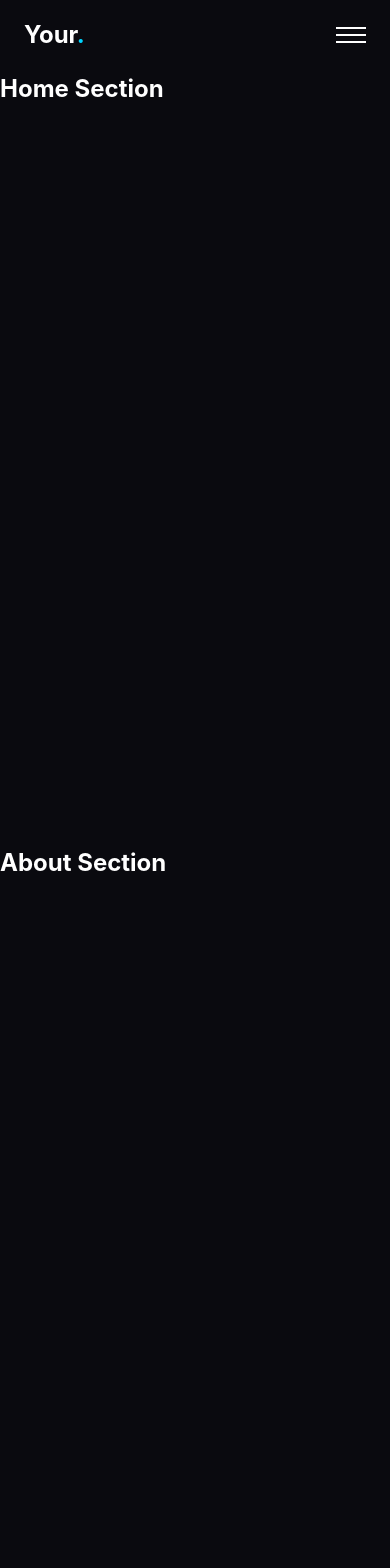
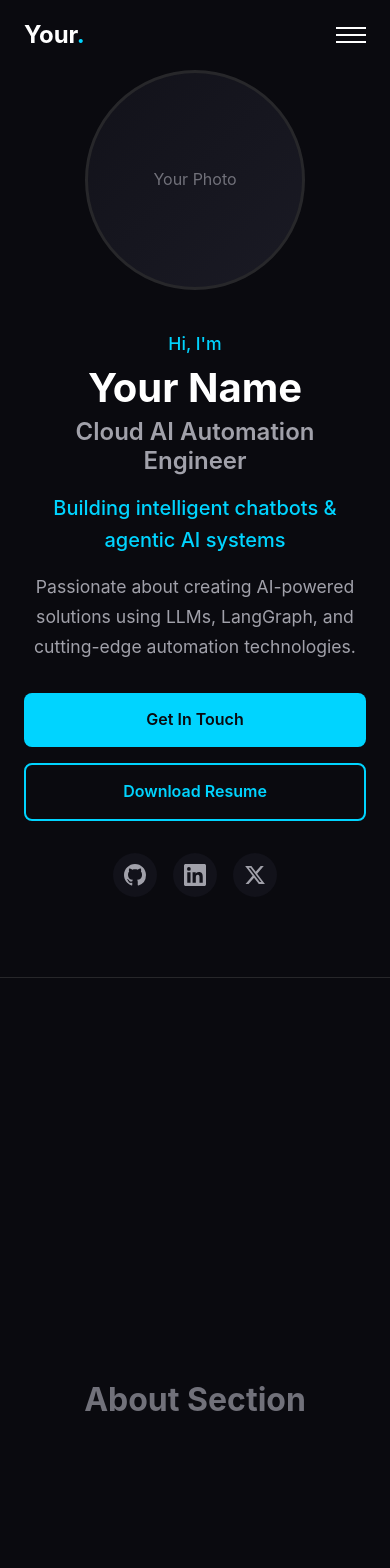
Before and after one commit to Ujjwal1178/Personal_Portfolio_With_React, a React (Vite) app in the folder Frontend/personalPortfolio/: page / in a window 390 px wide. Shown: the top 1568 px of the page. Built offline with nearby package versions, Linux system fonts and the light colour scheme.

Commit message:
Added hero section and hide scroll indicator on mobile view

```diff
--- a/Frontend/personalPortfolio/src/App.css
+++ b/Frontend/personalPortfolio/src/App.css
@@ -1,4 +1,18 @@
-/* App styles will go here */
+/* App styles */
 .app {
   width: 100%;
 }
+
+/* Temporary placeholder styles - remove when sections are built */
+.section-placeholder {
+  min-height: 100vh;
+  display: flex;
+  align-items: center;
+  justify-content: center;
+  border-top: 1px solid var(--border-color);
+}
+
+.section-placeholder h2 {
+  font-size: 2rem;
+  color: var(--text-muted);
+}
--- a/Frontend/personalPortfolio/src/App.jsx
+++ b/Frontend/personalPortfolio/src/App.jsx
@@ -1,30 +1,31 @@
 import Navbar from './components/Navbar';
+import HeroSection from './sections/HeroSection';
 import './App.css';
 
 function App() {
   return (
     <div className="app">
       <Navbar />
+      <main>
+        <HeroSection />
 
-      {/* Temporary sections for testing scroll */}
-      <section id="home" style={{ height: '100vh', paddingTop: '70px' }}>
-        <h1>Home Section</h1>
-      </section>
-      <section id="about" style={{ height: '100vh' }}>
-        <h1>About Section</h1>
-      </section>
-      <section id="skills" style={{ height: '100vh' }}>
-        <h1>Skills Section</h1>
-      </section>
-      <section id="projects" style={{ height: '100vh' }}>
-        <h1>Projects Section</h1>
-      </section>
-      <section id="experience" style={{ height: '100vh' }}>
-        <h1>Experience Section</h1>
-      </section>
-      <section id="contact" style={{ height: '100vh' }}>
-        <h1>Contact Section</h1>
-      </section>
+        {/* Temporary placeholders - will be replaced with actual sections */}
+        <section id="about" className="section-placeholder">
+          <h2>About Section</h2>
+        </section>
+        <section id="skills" className="section-placeholder">
+          <h2>Skills Section</h2>
+        </section>
+        <section id="projects" className="section-placeholder">
+          <h2>Projects Section</h2>
+        </section>
+        <section id="experience" className="section-placeholder">
+          <h2>Experience Section</h2>
+        </section>
+        <section id="contact" className="section-placeholder">
+          <h2>Contact Section</h2>
+        </section>
+      </main>
     </div>
   );
 }
--- /dev/null
+++ b/Frontend/personalPortfolio/src/sections/HeroSection/HeroSection.jsx
@@ -0,0 +1,91 @@
+import { memo } from 'react';
+import { profile } from '../../data';
+import styles from './HeroSection.module.css';
+
+const HeroSection = memo(function HeroSection() {
+  return (
+    <section id="home" className={styles.hero}>
+      <div className={styles.container}>
+        <div className={styles.content}>
+          <p className={styles.greeting}>Hi, I'm</p>
+          <h1 className={styles.name}>{profile.name}</h1>
+          <h2 className={styles.title}>{profile.title}</h2>
+          <p className={styles.tagline}>{profile.tagline}</p>
+          <p className={styles.bio}>{profile.bio}</p>
+
+          <div className={styles.cta}>
+            <a href="#contact" className={styles.btnPrimary}>
+              Get In Touch
+            </a>
+            <a
+              href={profile.resumeUrl}
+              className={styles.btnSecondary}
+              target="_blank"
+              rel="noopener noreferrer"
+            >
+              Download Resume
+            </a>
+          </div>
+
+          <div className={styles.social}>
+            {profile.social.github && (
+              <a
+                href={profile.social.github}
+                target="_blank"
+                rel="noopener noreferrer"
+                className={styles.socialLink}
+                aria-label="GitHub"
+              >
+                <svg viewBox="0 0 24 24" fill="currentColor" className={styles.icon}>
+                  <path d="M12 0C5.37 0 0 5.37 0 12c0 5.31 3.435 9.795 8.205 11.385.6.105.825-.255.825-.57 0-.285-.015-1.23-.015-2.235-3.015.555-3.795-.735-4.035-1.41-.135-.345-.72-1.41-1.23-1.695-.42-.225-1.02-.78-.015-.795.945-.015 1.62.87 1.845 1.23 1.08 1.815 2.805 1.305 3.495.99.105-.78.42-1.305.765-1.605-2.67-.3-5.46-1.335-5.46-5.925 0-1.305.465-2.385 1.23-3.225-.12-.3-.54-1.53.12-3.18 0 0 1.005-.315 3.3 1.23.96-.27 1.98-.405 3-.405s2.04.135 3 .405c2.295-1.56 3.3-1.23 3.3-1.23.66 1.65.24 2.88.12 3.18.765.84 1.23 1.905 1.23 3.225 0 4.605-2.805 5.625-5.475 5.925.435.375.81 1.095.81 2.22 0 1.605-.015 2.895-.015 3.3 0 .315.225.69.825.57A12.02 12.02 0 0024 12c0-6.63-5.37-12-12-12z"/>
+                </svg>
+              </a>
+            )}
+            {profile.social.linkedin && (
+              <a
+                href={profile.social.linkedin}
+                target="_blank"
+                rel="noopener noreferrer"
+                className={styles.socialLink}
+                aria-label="LinkedIn"
+              >
+                <svg viewBox="0 0 24 24" fill="currentColor" className={styles.icon}>
+                  <path d="M20.447 20.452h-3.554v-5.569c0-1.328-.027-3.037-1.852-3.037-1.853 0-2.136 1.445-2.136 2.939v5.667H9.351V9h3.414v1.561h.046c.477-.9 1.637-1.85 3.37-1.85 3.601 0 4.267 2.37 4.267 5.455v6.286zM5.337 7.433a2.062 2.062 0 01-2.063-2.065 2.064 2.064 0 112.063 2.065zm1.782 13.019H3.555V9h3.564v11.452zM22.225 0H1.771C.792 0 0 .774 0 1.729v20.542C0 23.227.792 24 1.771 24h20.451C23.2 24 24 23.227 24 22.271V1.729C24 .774 23.2 0 22.222 0h.003z"/>
+                </svg>
+              </a>
+            )}
+            {profile.social.twitter && (
+              <a
+                href={profile.social.twitter}
+                target="_blank"
+                rel="noopener noreferrer"
+                className={styles.socialLink}
+                aria-label="Twitter"
+              >
+                <svg viewBox="0 0 24 24" fill="currentColor" className={styles.icon}>
+                  <path d="M18.244 2.25h3.308l-7.227 8.26 8.502 11.24H16.17l-5.214-6.817L4.99 21.75H1.68l7.73-8.835L1.254 2.25H8.08l4.713 6.231zm-1.161 17.52h1.833L7.084 4.126H5.117z"/>
+                </svg>
+              </a>
+            )}
+          </div>
+        </div>
+
+        <div className={styles.imageWrapper}>
+          {/* Placeholder for profile image */}
+          <div className={styles.imagePlaceholder}>
+            <span className={styles.placeholderText}>Your Photo</span>
+          </div>
+        </div>
+      </div>
+
+      {/* Scroll indicator */}
+      <div className={styles.scrollIndicator}>
+        <div className={styles.mouse}>
+          <div className={styles.wheel}></div>
+        </div>
+      </div>
+    </section>
+  );
+});
+
+export default HeroSection;
--- /dev/null
+++ b/Frontend/personalPortfolio/src/sections/HeroSection/HeroSection.module.css
@@ -0,0 +1,309 @@
+/* ===== Hero Section ===== */
+.hero {
+  min-height: 100vh;
+  display: flex;
+  flex-direction: column;
+  justify-content: center;
+  padding-top: var(--nav-height);
+  position: relative;
+}
+
+.container {
+  display: flex;
+  align-items: center;
+  justify-content: space-between;
+  gap: 60px;
+  max-width: var(--container-width);
+  margin: 0 auto;
+  padding: 0 24px;
+  width: 100%;
+}
+
+/* ===== Content ===== */
+.content {
+  flex: 1;
+  max-width: 600px;
+}
+
+.greeting {
+  font-size: 1.1rem;
+  color: var(--accent-primary);
+  font-weight: 500;
+  margin-bottom: 8px;
+  animation: fadeInUp 0.6s ease forwards;
+  opacity: 0;
+}
+
+.name {
+  font-size: clamp(2.5rem, 6vw, 4rem);
+  font-weight: 700;
+  color: var(--text-primary);
+  line-height: 1.1;
+  margin-bottom: 8px;
+  animation: fadeInUp 0.6s ease 0.1s forwards;
+  opacity: 0;
+}
+
+.title {
+  font-size: clamp(1.5rem, 4vw, 2.5rem);
+  font-weight: 600;
+  color: var(--text-secondary);
+  line-height: 1.2;
+  margin-bottom: 16px;
+  animation: fadeInUp 0.6s ease 0.2s forwards;
+  opacity: 0;
+}
+
+.tagline {
+  font-size: 1.25rem;
+  color: var(--accent-primary);
+  font-weight: 500;
+  margin-bottom: 16px;
+  animation: fadeInUp 0.6s ease 0.3s forwards;
+  opacity: 0;
+}
+
+.bio {
+  font-size: 1.1rem;
+  color: var(--text-secondary);
+  line-height: 1.7;
+  margin-bottom: 32px;
+  animation: fadeInUp 0.6s ease 0.4s forwards;
+  opacity: 0;
+}
+
+/* ===== CTA Buttons ===== */
+.cta {
+  display: flex;
+  gap: 16px;
+  margin-bottom: 32px;
+  animation: fadeInUp 0.6s ease 0.5s forwards;
+  opacity: 0;
+}
+
+.btnPrimary,
+.btnSecondary {
+  padding: 14px 28px;
+  font-size: 1rem;
+  font-weight: 600;
+  border-radius: 8px;
+  transition: var(--transition-fast);
+  text-align: center;
+}
+
+.btnPrimary {
+  background-color: var(--accent-primary);
+  color: var(--bg-primary);
+}
+
+.btnPrimary:hover {
+  background-color: var(--accent-hover);
+  transform: translateY(-2px);
+  box-shadow: 0 10px 30px var(--accent-glow);
+}
+
+.btnSecondary {
+  background-color: transparent;
+  color: var(--accent-primary);
+  border: 2px solid var(--accent-primary);
+}
+
+.btnSecondary:hover {
+  background-color: rgba(0, 212, 255, 0.1);
+  transform: translateY(-2px);
+}
+
+/* ===== Social Links ===== */
+.social {
+  display: flex;
+  gap: 16px;
+  animation: fadeInUp 0.6s ease 0.6s forwards;
+  opacity: 0;
+}
+
+.socialLink {
+  display: flex;
+  align-items: center;
+  justify-content: center;
+  width: 44px;
+  height: 44px;
+  border-radius: 50%;
+  background-color: var(--bg-secondary);
+  color: var(--text-secondary);
+  transition: var(--transition-fast);
+}
+
+.socialLink:hover {
+  background-color: var(--accent-primary);
+  color: var(--bg-primary);
+  transform: translateY(-3px);
+}
+
+.icon {
+  width: 22px;
+  height: 22px;
+}
+
+/* ===== Image ===== */
+.imageWrapper {
+  flex-shrink: 0;
+  animation: fadeIn 0.8s ease 0.4s forwards;
+  opacity: 0;
+}
+
+.imagePlaceholder {
+  width: 350px;
+  height: 350px;
+  border-radius: 50%;
+  background: linear-gradient(135deg, var(--bg-secondary) 0%, var(--bg-tertiary) 100%);
+  border: 3px solid var(--border-color);
+  display: flex;
+  align-items: center;
+  justify-content: center;
+  position: relative;
+  overflow: hidden;
+}
+
+.imagePlaceholder::before {
+  content: '';
+  position: absolute;
+  inset: -3px;
+  border-radius: 50%;
+  background: linear-gradient(135deg, var(--accent-primary), transparent, var(--accent-primary));
+  z-index: -1;
+  animation: rotate 8s linear infinite;
+}
+
+.placeholderText {
+  color: var(--text-muted);
+  font-size: 1rem;
+}
+
+/* ===== Scroll Indicator ===== */
+.scrollIndicator {
+  position: absolute;
+  bottom: 40px;
+  left: 50%;
+  transform: translateX(-50%);
+  animation: fadeIn 1s ease 1s forwards, bounce 2s ease-in-out infinite 1.5s;
+  opacity: 0;
+}
+
+.mouse {
+  width: 26px;
+  height: 40px;
+  border: 2px solid var(--text-muted);
+  border-radius: 20px;
+  display: flex;
+  justify-content: center;
+  padding-top: 8px;
+}
+
+.wheel {
+  width: 4px;
+  height: 8px;
+  background-color: var(--accent-primary);
+  border-radius: 2px;
+  animation: scroll 1.5s ease-in-out infinite;
+}
+
+/* ===== Animations ===== */
+@keyframes fadeInUp {
+  from {
+    opacity: 0;
+    transform: translateY(30px);
+  }
+  to {
+    opacity: 1;
+    transform: translateY(0);
+  }
+}
+
+@keyframes fadeIn {
+  from {
+    opacity: 0;
+  }
+  to {
+    opacity: 1;
+  }
+}
+
+@keyframes rotate {
+  from {
+    transform: rotate(0deg);
+  }
+  to {
+    transform: rotate(360deg);
+  }
+}
+
+@keyframes bounce {
+  0%, 100% {
+    transform: translateX(-50%) translateY(0);
+  }
+  50% {
+    transform: translateX(-50%) translateY(10px);
+  }
+}
+
+@keyframes scroll {
+  0%, 100% {
+    opacity: 1;
+    transform: translateY(0);
+  }
+  50% {
+    opacity: 0.5;
+    transform: translateY(6px);
+  }
+}
+
+/* ===== Responsive ===== */
+@media (max-width: 968px) {
+  .hero {
+    padding-bottom: 80px;
+  }
+
+  .container {
+    flex-direction: column-reverse;
+    text-align: center;
+    gap: 40px;
+  }
+
+  .content {
+    max-width: 100%;
+  }
+
+  .cta {
+    justify-content: center;
+    flex-wrap: wrap;
+  }
+
+  .social {
+    justify-content: center;
+  }
+
+  .imagePlaceholder {
+    width: 280px;
+    height: 280px;
+  }
+
+  .scrollIndicator {
+    display: none;
+  }
+}
+
+@media (max-width: 480px) {
+  .cta {
+    flex-direction: column;
+  }
+
+  .btnPrimary,
+  .btnSecondary {
+    width: 100%;
+  }
+
+  .imagePlaceholder {
+    width: 220px;
+    height: 220px;
+  }
+}
--- /dev/null
+++ b/Frontend/personalPortfolio/src/sections/HeroSection/index.js
@@ -0,0 +1 @@
+export { default } from './HeroSection';
```
